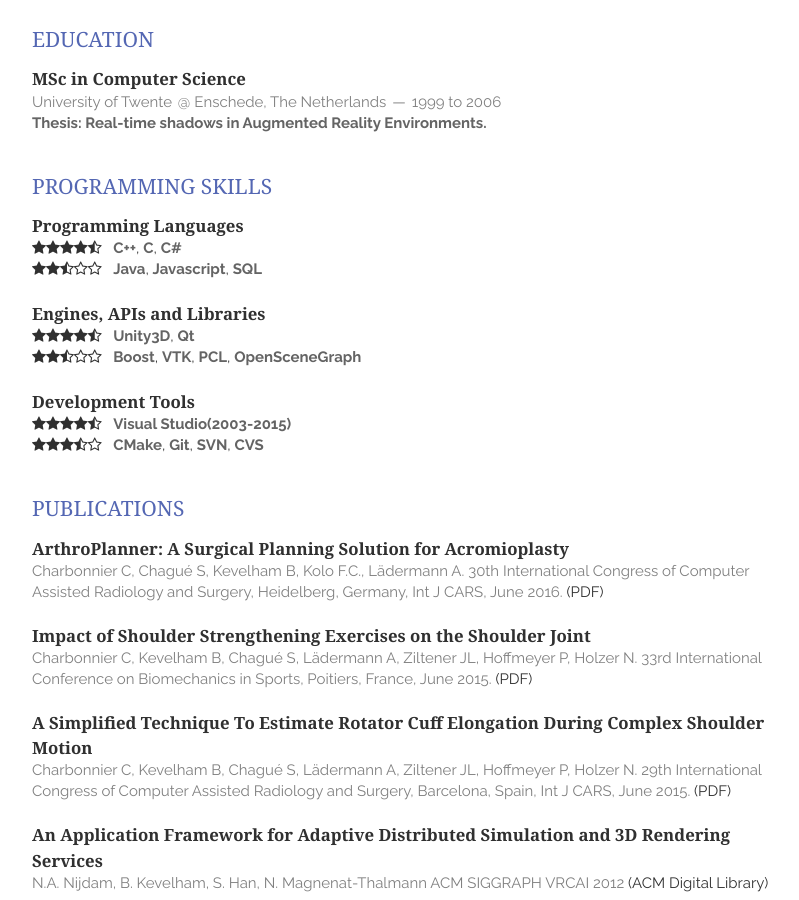
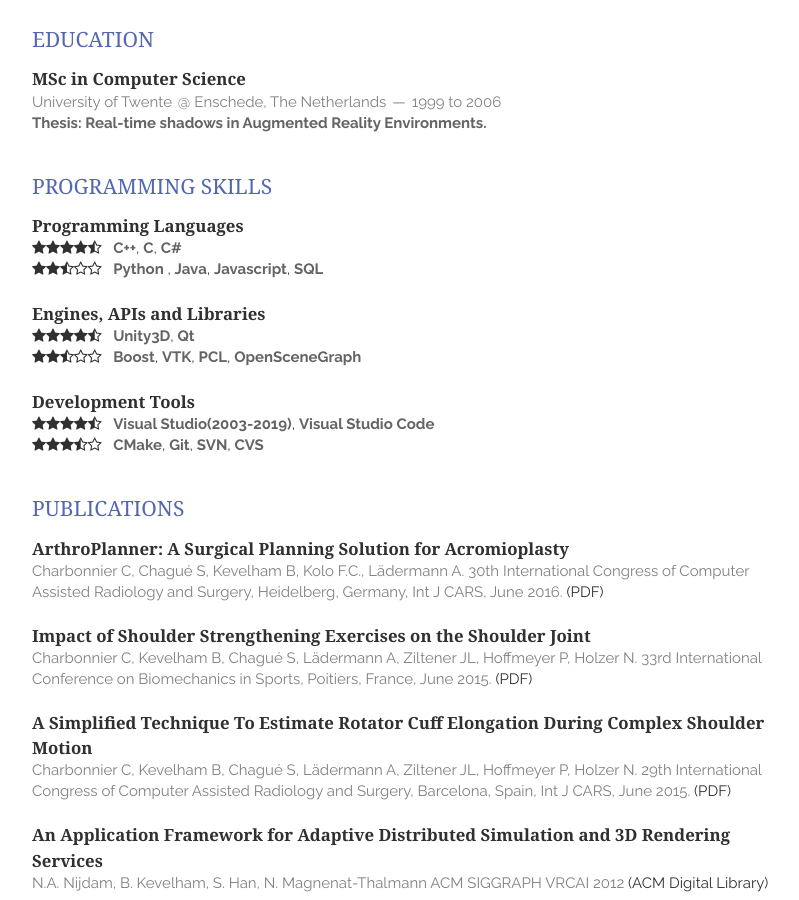
Before and after one commit to bkevelham/bkevelham.github.io, a Jekyll site: the page built from index.html, in a window 1280 px wide and 900 px high, scrolled down 946 px. Shown: the whole window, without its empty margins (328-1127 px from the left). Built offline with Jekyll 4.4.1, drawn with Linux system fonts in a browser that asks for light colours; nearby versions of some CDN libraries; Markdown is read by kramdown in place of the engine named in the settings; the list of posts is cut into pages by our own code.

Commit message:
Update skills

```diff
--- a/_includes/skills.html
+++ b/_includes/skills.html
@@ -9,7 +9,7 @@
             &nbsp;&nbsp;<em>C++</em>, <em>C</em>, <em>C#</em>
         <p>
             <i class="fa fa-star"></i><i class="fa fa-star"></i><i class="fa fa-star-half-o"></i><i class="fa fa-star-o"></i><i class="fa fa-star-o"></i>
-            &nbsp;&nbsp;<em>Java</em>, <em>Javascript</em>, <em>SQL</em>
+            &nbsp;&nbsp;<em>Python </em>, <em>Java</em>, <em>Javascript</em>, <em>SQL</em>
         </p>
 		<br/>
         <header>
@@ -28,7 +28,7 @@
         </header>
         <p>
             <i class="fa fa-star"></i><i class="fa fa-star"></i><i class="fa fa-star"></i><i class="fa fa-star"></i><i class="fa fa-star-half-o"></i>
-            &nbsp;&nbsp;<em>Visual Studio(2003-2015)</em>
+            &nbsp;&nbsp;<em>Visual Studio(2003-2019)</em>, <em>Visual Studio Code</em>
         <p>
             <i class="fa fa-star"></i><i class="fa fa-star"></i><i class="fa fa-star"></i><i class="fa fa-star-half-o"></i><i class="fa fa-star-o"></i>
             &nbsp;&nbsp;<em>CMake</em>, <em>Git</em>, <em>SVN</em>, <em>CVS</em>
```
